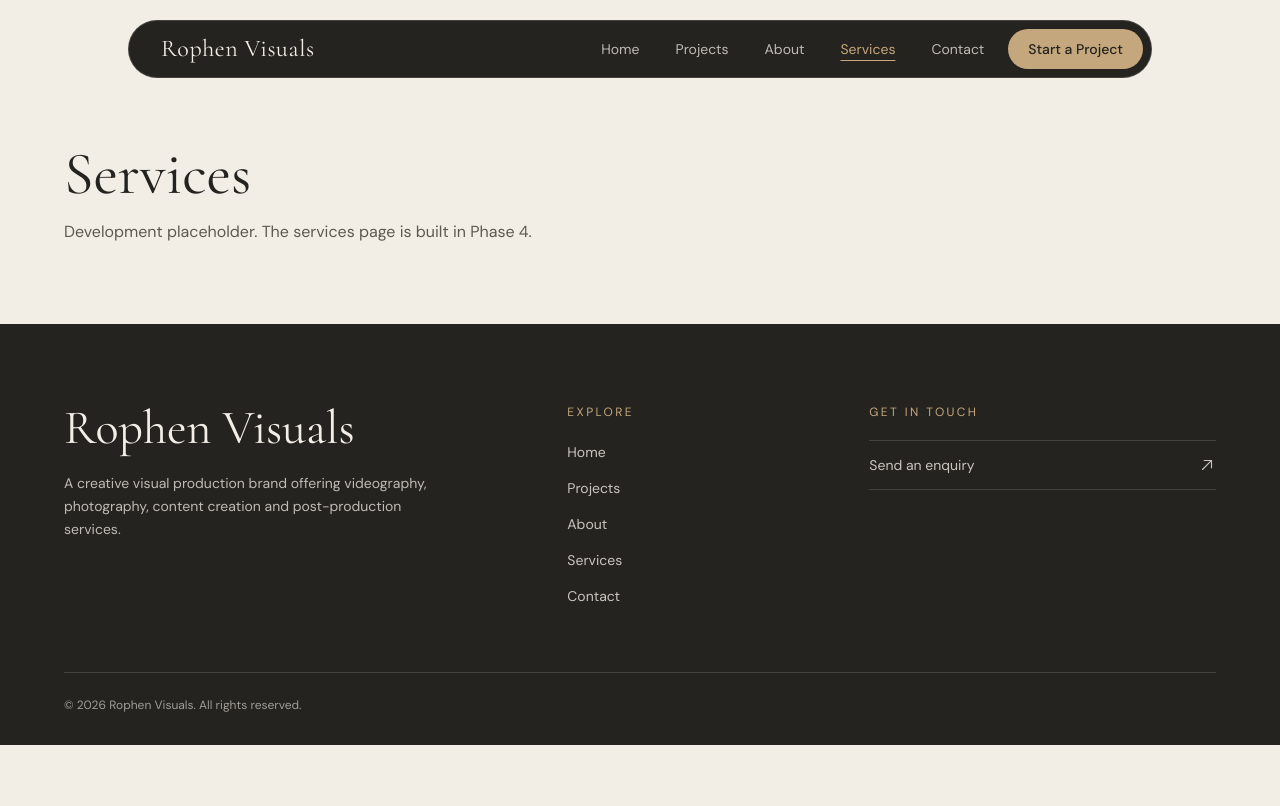
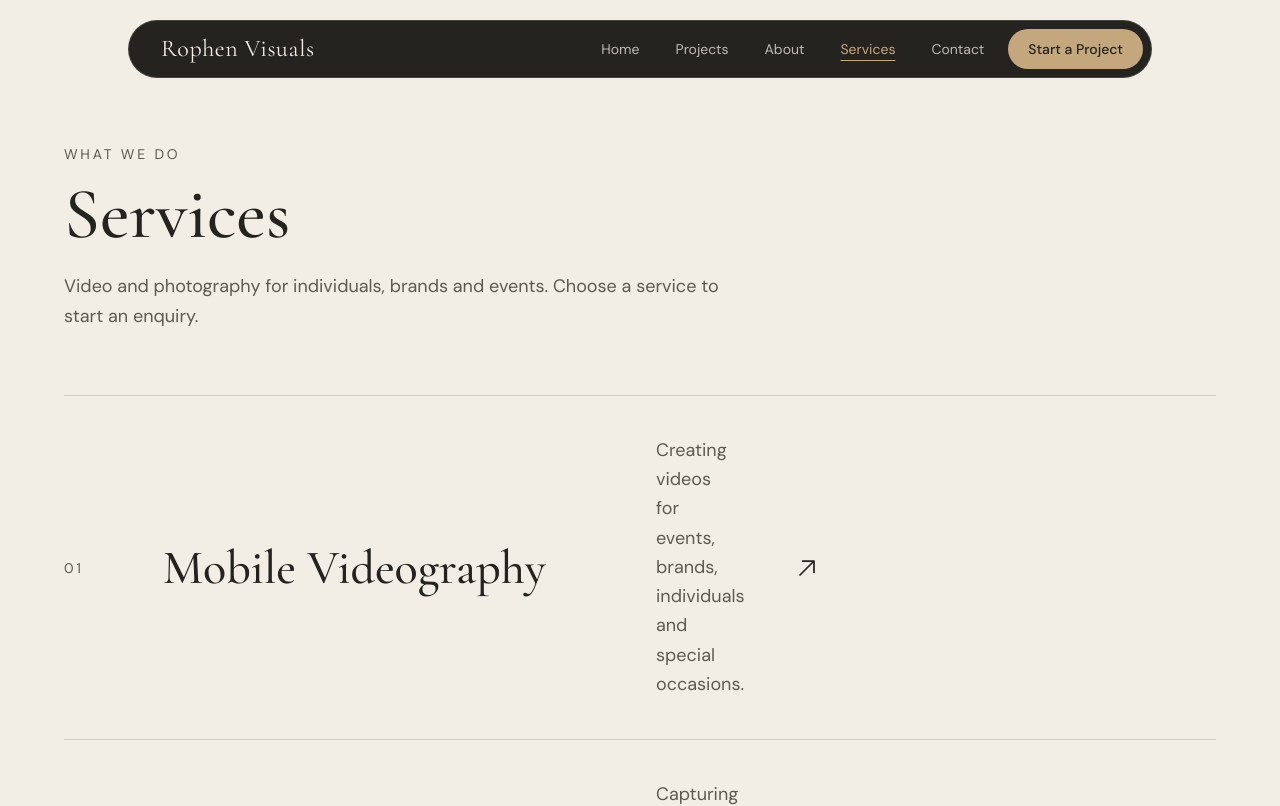
Before and after one commit to Damilola-Dev1/rophen-visuals, a React (Vite) app: page /services in a window 1280 px wide. Shown: the top 806 px of the page. Built offline with nearby package versions, Linux system fonts and the light colour scheme.

Commit message:
Add Services page

```diff
--- a/src/pages/ServicesPage.tsx
+++ b/src/pages/ServicesPage.tsx
@@ -1,14 +1,64 @@
+import { Link } from "react-router-dom";
+import { ArrowUpRight } from "@phosphor-icons/react";
+import CtaSection from "../components/home/CtaSection";
+import { services } from "../data/services";
 import { usePageTitle } from "../hooks/usePageTitle";
 
 export default function ServicesPage() {
   usePageTitle("Services");
 
   return (
-    <section className="px-6 pb-20 pt-36 md:px-16">
-      <h1 className="font-display text-5xl md:text-6xl">Services</h1>
-      <p className="mt-4 max-w-xl text-stone-deep">
-        Development placeholder. The services page is built in Phase 4.
-      </p>
-    </section>
+    <>
+      <section className="px-6 pb-16 pt-36 md:px-16 md:pb-24">
+        <div className="mx-auto max-w-[1400px]">
+          <p className="text-sm uppercase tracking-[0.2em] text-stone-deep">
+            What we do
+          </p>
+          <h1 className="mt-4 font-display text-5xl font-medium leading-[0.95] text-charcoal md:text-7xl">
+            Services
+          </h1>
+          <p className="mt-6 max-w-2xl text-base leading-relaxed text-stone-deep md:text-lg">
+            Video and photography for individuals, brands and events. Choose a
+            service to start an enquiry.
+          </p>
+
+          <ul className="mt-12 border-t border-charcoal/15 md:mt-16">
+            {services.map((service, index) => (
+              <li key={service.slug} className="border-b border-charcoal/15">
+                <Link
+                  to={`/contact?service=${service.slug}`}
+                  className="group grid grid-cols-[auto_1fr_auto] items-start gap-x-5 gap-y-3 py-8 focus-visible:outline focus-visible:outline-2 focus-visible:-outline-offset-4 focus-visible:outline-charcoal md:grid-cols-12 md:items-center md:gap-x-8 md:py-10"
+                >
+                  <span className="pt-1 text-sm tracking-[0.2em] text-stone-deep md:col-span-1 md:pt-0">
+                    {String(index + 1).padStart(2, "0")}
+                  </span>
+
+                  <h2 className="font-display text-3xl font-medium leading-tight text-charcoal transition-transform duration-300 ease-out group-hover:translate-x-2 group-active:translate-x-2 motion-reduce:transform-none md:col-span-5 md:text-5xl">
+                    {service.title}
+                  </h2>
+
+                  <ArrowUpRight
+                    size={28}
+                    weight="regular"
+                    aria-hidden="true"
+                    className="text-charcoal transition-transform duration-300 group-hover:-translate-y-1 group-hover:translate-x-1 motion-reduce:transform-none md:order-last md:col-span-1 md:justify-self-end"
+                  />
+
+                  <p className="col-start-2 col-end-4 text-base leading-relaxed text-stone-deep md:col-span-5 md:col-start-auto md:col-end-auto md:text-lg">
+                    {service.description}
+                    <span className="sr-only">
+                      {" "}
+                      Enquire about {service.title}.
+                    </span>
+                  </p>
+                </Link>
+              </li>
+            ))}
+          </ul>
+        </div>
+      </section>
+
+      <CtaSection />
+    </>
   );
 }
```
